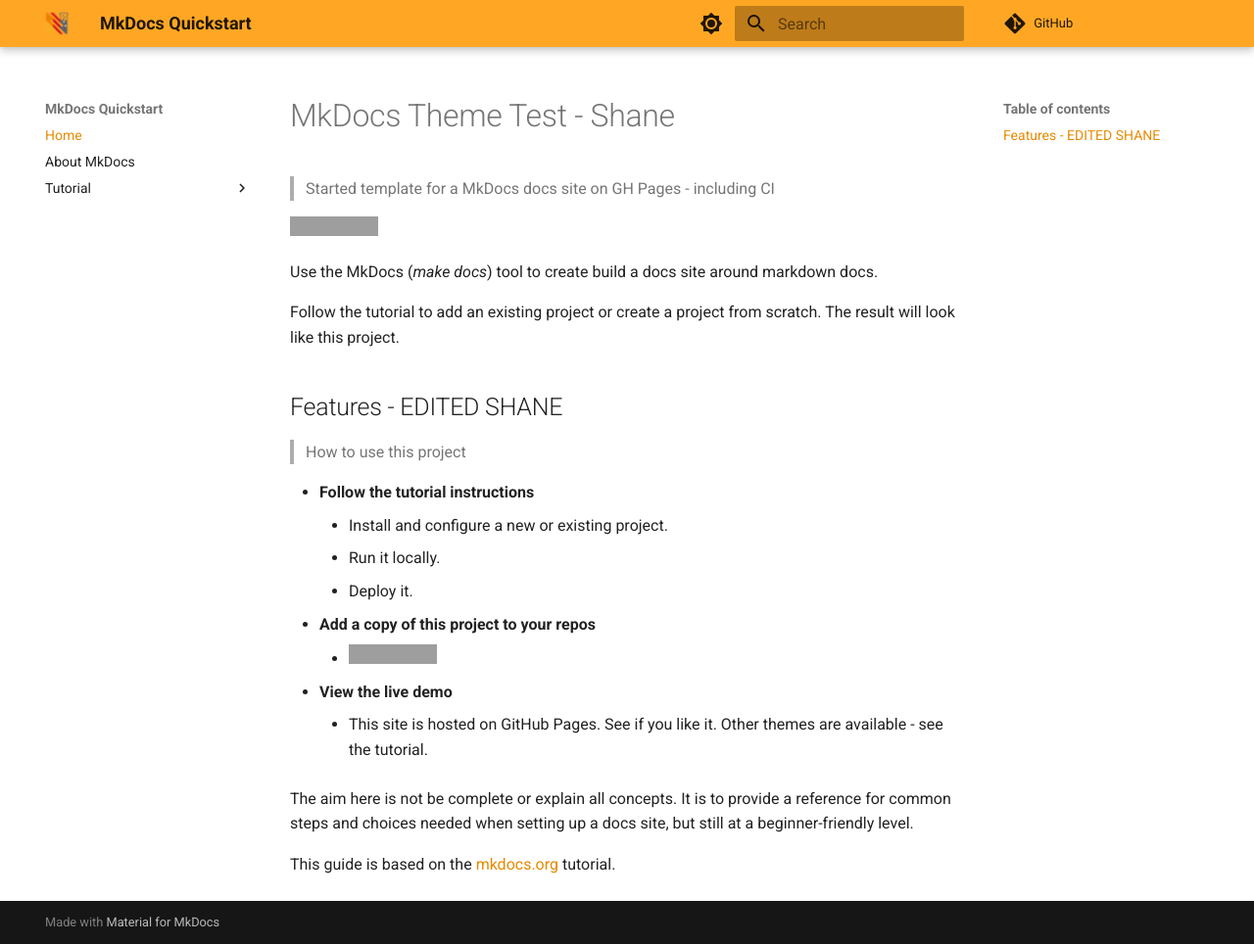
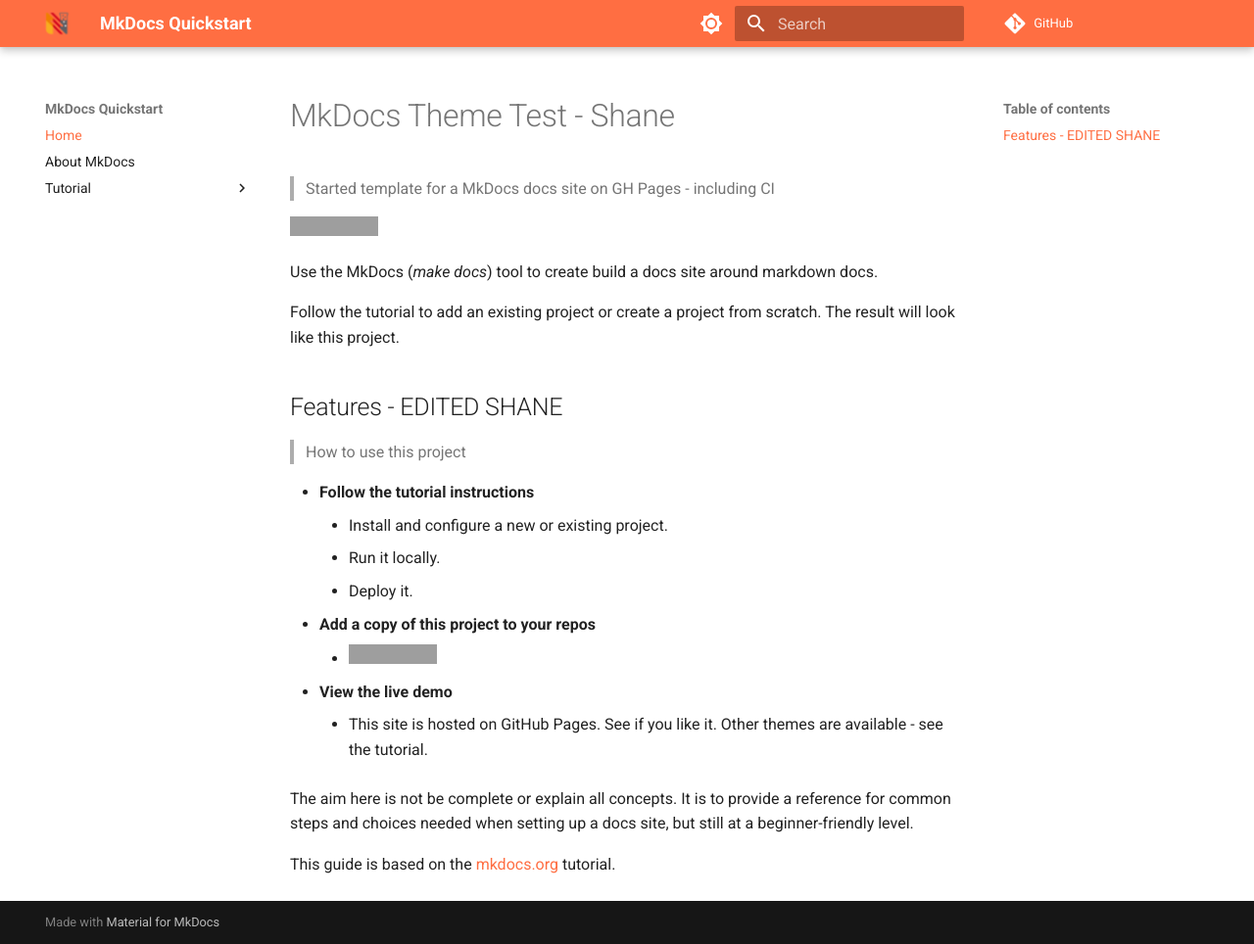
Before and after one commit to zimboflyman/mkDocs-setup, an MkDocs documentation site: the page built from docs/docs/index.md, in a window 1280 px wide and 964 px high. Shown: the whole window at 98% size. Built offline with MkDocs 1.6.1 and Material for MkDocs 9.7.7, drawn with Linux system fonts in a browser that asks for light colours; comment, search, counter and statistics services are not loaded; grey boxes are pictures that could not be loaded.

Commit message:
Update mkdocs.yml

```diff
--- a/docs/mkdocs.yml
+++ b/docs/mkdocs.yml
@@ -19,8 +19,8 @@
 
   palette:
     - scheme: default
-      primary: orange
-      accent: deep orange
+      primary: deep orange
+      accent: orange
       toggle:
         icon: material/brightness-7
         name: Switch to dark mode
```
